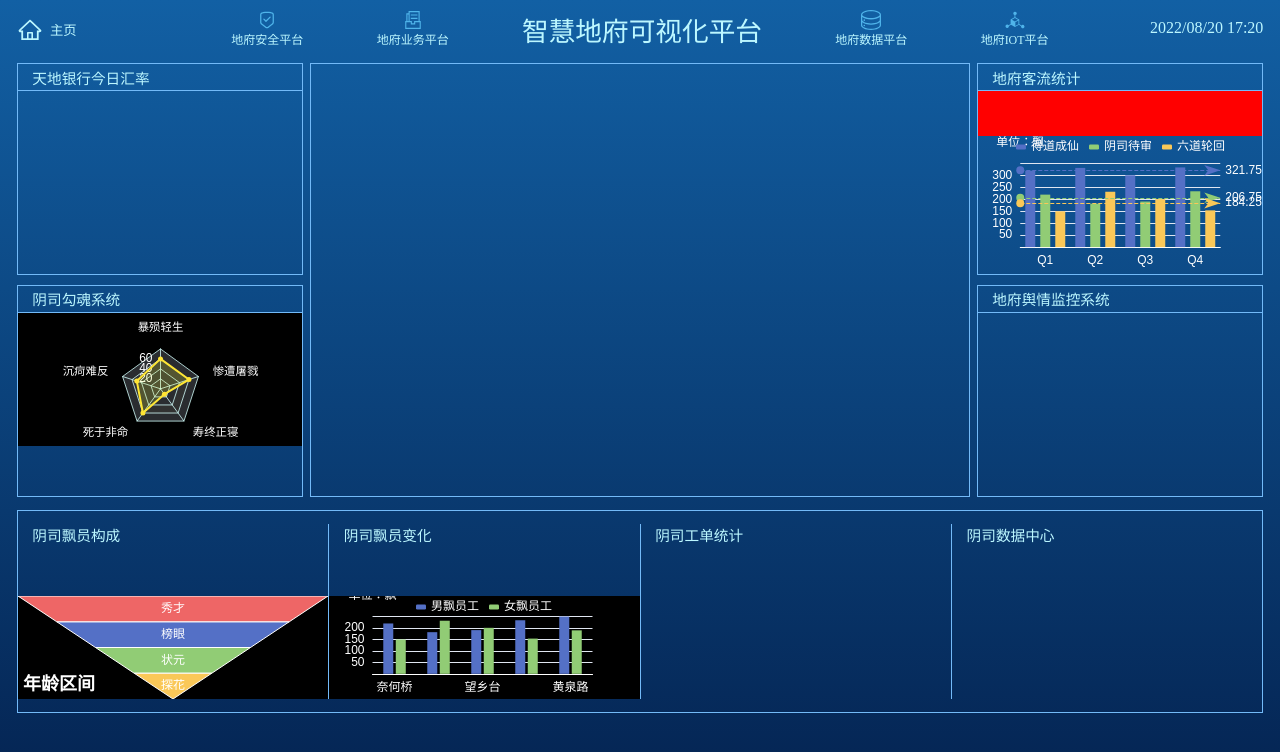
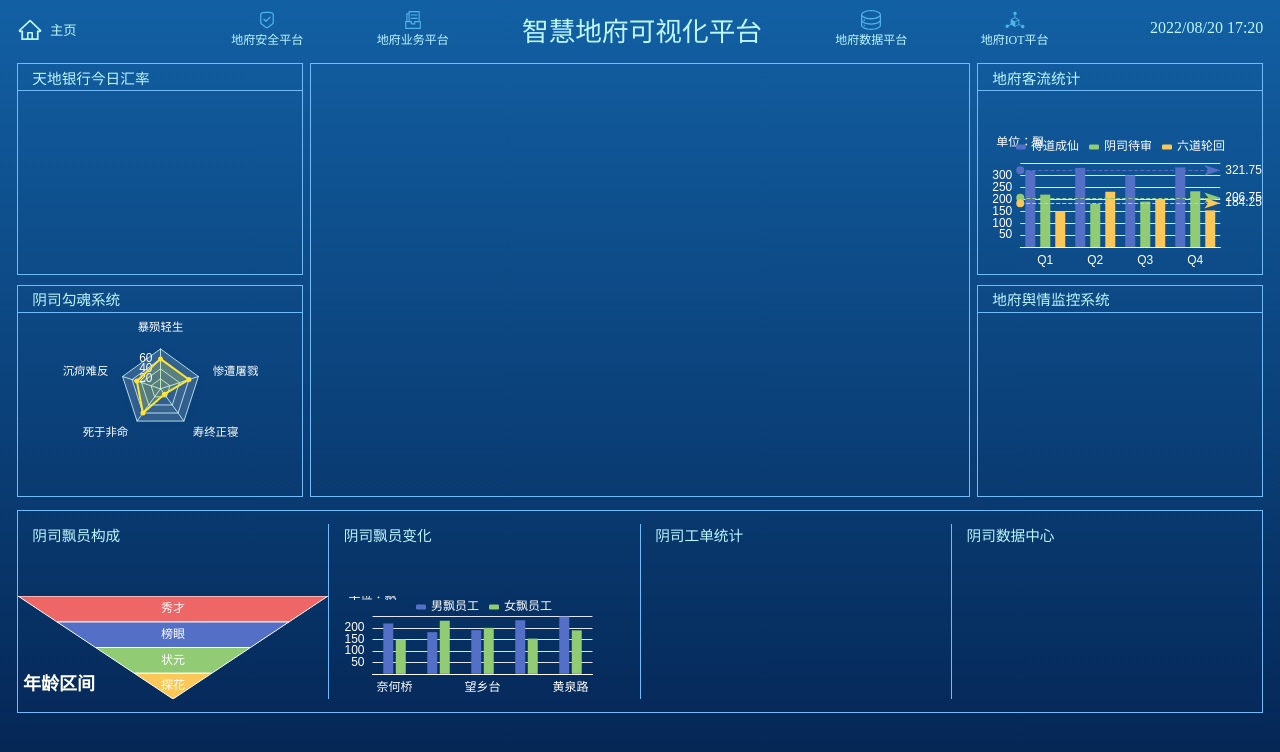
Before and after one commit to lengyibai/hell-data-visualization, a Vue app: page /#/ in a window 1280 px wide. Shown: the top 752 px of the page. Built offline with nearby package versions, Linux system fonts and the light colour scheme.

Commit message:
去掉背景色

```diff
--- a/src/views/Home/childComps/HomeBottom/childComps/BottomOne/index.vue
+++ b/src/views/Home/childComps/HomeBottom/childComps/BottomOne/index.vue
@@ -35,7 +35,6 @@ export default {
     align-items: center;
     width: 100%;
     flex: 1;
-    background-color: #000;
   }
 }
 </style>
--- a/src/views/Home/childComps/HomeBottom/childComps/BottomTwo/index.vue
+++ b/src/views/Home/childComps/HomeBottom/childComps/BottomTwo/index.vue
@@ -35,7 +35,6 @@ export default {
     align-items: center;
     width: 100%;
     flex: 1;
-    background-color: #000;
   }
 }
 </style>
--- a/src/views/Home/childComps/HomeCenter/childComps/CenterLeft/childComps/LeftBottom/index.vue
+++ b/src/views/Home/childComps/HomeCenter/childComps/CenterLeft/childComps/LeftBottom/index.vue
@@ -30,7 +30,6 @@ export default {
     align-items: center;
     width: 100%;
     height: 1.0417rem;
-    background-color: #000;
   }
 }
 </style>
--- a/src/views/Home/childComps/HomeCenter/childComps/CenterRight/childComps/RightTop/index.vue
+++ b/src/views/Home/childComps/HomeCenter/childComps/CenterRight/childComps/RightTop/index.vue
@@ -27,7 +27,6 @@ export default {
   border: 1px solid var(--color-two);
   .tab {
     height: 45px;
-    background-color: red;
   }
   .chart {
     display: flex;
```
